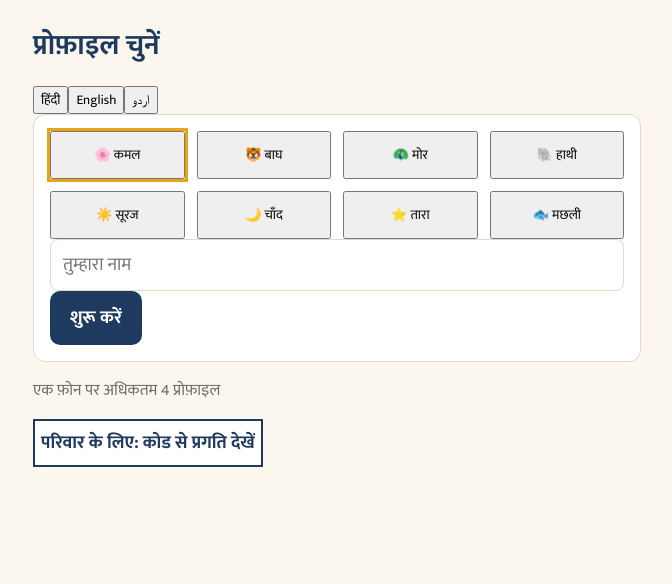
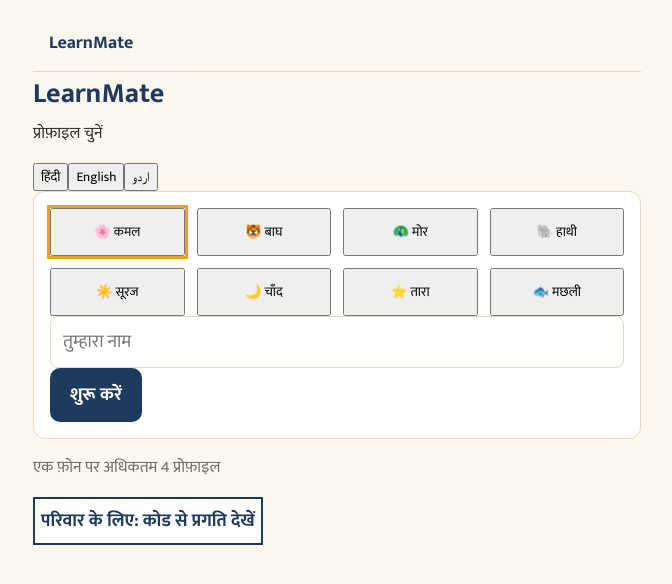
Before and after one commit to Daimx1214/learnmate, a website with bundled scripts: page index.html in a window 1280 px wide. Shown: the whole page, without its empty margins (303-975 px from the left). Built offline with nearby package versions, Linux system fonts and the light colour scheme.

Commit message:
Visible LearnMate wordmark (profiles title + header brand) and tighter Learn list cards

```diff
--- a/js/app.js
+++ b/js/app.js
@@ -143,13 +143,28 @@ function updateStatusDot() {
   headerParts.dot.className = `status-dot ${navigator.onLine ? 'online' : 'offline'}`;
 }
 
-// Shows the header for an active profile; removes it when there is none.
+// Switches the header between the profile link and the bare brand name.
+function setBrandMode(on) {
+  headerEl.querySelector('.app-header-profile').hidden = on;
+  headerEl.querySelector('.app-header-status').hidden = on;
+  let brand = headerEl.querySelector('.brand-header');
+  if (!brand) {
+    brand = document.createElement('span');
+    brand.className = 'brand-header';
+    brand.textContent = 'LearnMate';
+    headerEl.prepend(brand);
+  }
+  brand.hidden = !on;
+}
+
+// Shows the header for an active profile; shows the brand name when there is none.
 function refreshHeader(profile) {
+  if (!headerEl) buildHeader();
   if (!profile) {
-    if (headerEl) headerEl.remove();
+    setBrandMode(true);
     return;
   }
-  if (!headerEl) buildHeader();
+  setBrandMode(false);
   const avatar = AVATARS.find((a) => a.id === profile.avatar) || AVATARS[0];
   headerParts.avatar.textContent = avatar.emoji;
   headerParts.name.textContent = profile.nickname;
@@ -209,7 +224,7 @@ async function route() {
     if (token !== routeToken) return;
     appEl.innerHTML = '';
     refreshHeader(profile);
-    if (headerEl && profile) appEl.prepend(headerEl);
+    if (headerEl) appEl.prepend(headerEl);
     await mod.render(appEl, ctx);
   } catch (err) {
     if (token !== routeToken) return;
--- a/js/screens/profiles.js
+++ b/js/screens/profiles.js
@@ -32,7 +32,8 @@ export function render(root, ctx) {
   const profiles = getProfiles();
   let selectedAvatar = AVATARS[0].id;
 
-  root.appendChild(el('h1', 'screen-title', t('profiles_title')));
+  root.appendChild(el('div', 'brand-title', 'LearnMate'));
+  root.appendChild(el('h1', 'brand-subtitle', t('profiles_title')));
   root.appendChild(langSelector());
 
   // Existing profiles.
--- a/styles.css
+++ b/styles.css
@@ -426,3 +426,23 @@ html[dir="rtl"] body {
   unicode-bidi: isolate;
   display: inline-block;
 }
+
+/* Brand name */
+.brand-title {
+  font-size: 28px;
+  font-weight: 700;
+  color: var(--blue, #1e3a5f);
+  margin: 0 0 4px;
+}
+
+.brand-subtitle {
+  font-size: 16px;
+  font-weight: 400;
+  margin: 0 0 16px;
+}
+
+.brand-header {
+  font-size: 18px;
+  font-weight: 700;
+  color: var(--blue, #1e3a5f);
+}
```
